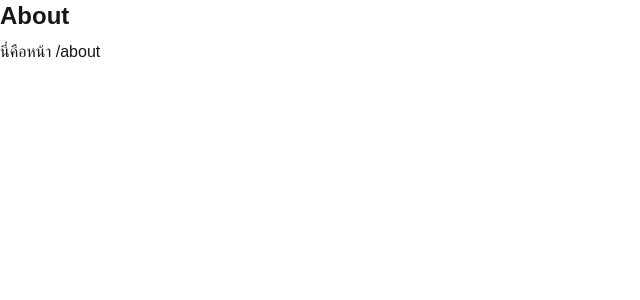
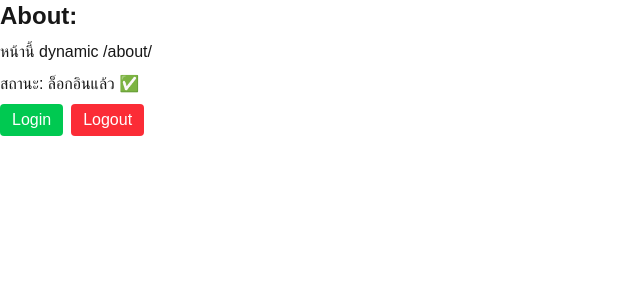
Before and after one commit to hellostandbymik/testing2, a Next.js app: page /about in a window 1280 px wide. Shown: the top 300 px of the page, without its empty margins (0-640 px from the left). Built offline with nearby package versions, Linux system fonts and the light colour scheme.

Commit message:
testing todo list

```diff
--- a/package.json
+++ b/package.json
@@ -8,10 +8,12 @@
     "start": "next start"
   },
   "dependencies": {
+    "@reduxjs/toolkit": "^2.9.0",
     "axios": "^1.12.2",
     "next": "15.5.4",
     "react": "19.1.0",
-    "react-dom": "19.1.0"
+    "react-dom": "19.1.0",
+    "react-redux": "^9.2.0"
   },
   "devDependencies": {
     "@tailwindcss/postcss": "^4",
--- a/src/app/about/[slug]/page.js
+++ b/src/app/about/[slug]/page.js
@@ -1,3 +1,5 @@
+import axios from 'axios';
+
 export async function generateMetadata({ params }) {
     const { slug } = await params;
     return { title: `About ${slug}` };
@@ -5,6 +7,13 @@ export async function generateMetadata({ params }) {
 
   export default async function AboutSlugPage({ params }) {
     const { slug } = await params;
+
+    // ✅ SSR fetch ด้วย axios
+    const res = await axios.get(`https://api.com/xxx?slug=${slug}`);
+    const data = res.data; // ข้อมูลจาก API
+    console.log(data)
+    console.log('ddddd')
+
     return (
       <section className="space-y-2">
         <h1 className="text-2xl font-semibold">About: {slug}</h1>
--- a/src/app/about/page.js
+++ b/src/app/about/page.js
@@ -1,8 +1,33 @@
-export default function AboutPage() {
-    return (
-      <section className="space-y-2">
-        <h1 className="text-2xl font-semibold">About</h1>
-        <p>นี่คือหน้า /about</p>
-      </section>
-    );
-  }
+'use client';
+
+import { useSelector, useDispatch } from 'react-redux';
+import { login, logout } from '../../store/slices/authSlice';
+
+export default function AboutSlugPage({ params }) {
+  const { slug } = params;
+  const isLogin = useSelector((state) => state.auth.isLogin);
+  const dispatch = useDispatch();
+
+  return (
+    <section className="space-y-2">
+      <h1 className="text-2xl font-semibold">About: {slug}</h1>
+      <p>หน้านี้ dynamic /about/{slug}</p>
+
+      <p>สถานะ: {isLogin ? 'ล็อกอินแล้ว ✅' : 'ยังไม่ได้ล็อกอิน ❌'}</p>
+
+      <button
+        className="px-3 py-1 bg-green-500 text-white rounded"
+        onClick={() => dispatch(login())}
+      >
+        Login
+      </button>
+
+      <button
+        className="px-3 py-1 bg-red-500 text-white rounded ml-2"
+        onClick={() => dispatch(logout())}
+      >
+        Logout
+      </button>
+    </section>
+  );
+}
--- a/src/app/layout.js
+++ b/src/app/layout.js
@@ -1,5 +1,6 @@
 import { Geist, Geist_Mono } from "next/font/google";
 import "./globals.css";
+import { ReduxProvider } from '../store/ReduxProvider'
 
 const geistSans = Geist({
   variable: "--font-geist-sans",
@@ -22,7 +23,9 @@ export default function RootLayout({ children }) {
       <body
         className={`${geistSans.variable} ${geistMono.variable} antialiased`}
       >
-        {children}
+        <ReduxProvider>
+          {children}
+        </ReduxProvider>
       </body>
     </html>
   );
--- /dev/null
+++ b/src/app/test/page.js
@@ -0,0 +1,136 @@
+"use client"
+
+import { useState, useEffect } from "react"
+
+const Test = ()=>{
+
+    const todoTasks = [
+        { id: 1, task:'อ่าน', completed: false},
+        { id: 2, task:'คิด', completed: false},
+        { id: 3, task:'ทำ', completed: false},
+    ]
+
+    const [task, setTask] = useState([])
+    const [showAdd, setShowAdd] = useState(false)
+    const [newTask, setNewTask] = useState('')
+
+    const handleToggle = (id)=> {
+        setTask((prev)=>
+            prev.map((item) =>
+            item.id === id ? { ...item, completed: item.completed ? false : true } : item
+         )
+        )
+        handleUpdateStorage(id)
+    }
+
+    const handleDelete = (id)=> {
+        setTask((prev)=>
+            prev.filter((item) =>
+            item.id != id
+        ))
+    }
+
+    const changeTextNewTask = (e)=>{
+        setNewTask(e.target.value)
+    }
+
+    const handleUpdateStorage = ()=>{
+        localStorage.setItem("task", JSON.stringify(task));
+    }
+
+    const handleAdd = ()=>{
+        console.log('adddd')
+        const text = newTask.trim();
+        if (text) return;
+
+        let last = newTask[task.length - 1];
+        const newId = last + 1
+        console.log(newId)
+        setTask((prev) => [
+          ...prev,
+          { id: newId, task: text, completed: false },
+        ]);
+        setNewTask("");
+    }
+
+    const ElementAdd = ()=>{
+
+        return(
+            <>
+                <input placeholder="เพิ่ม Task ใหม่..." onChange={(e)=>{changeTextNewTask}}/>{newTask}
+                <button onClick={handleAdd}>
+                บันทึก
+                </button> |
+                <button>
+                ❌
+                </button>
+            </>
+        )
+    }
+
+    // ดึง task localStorage
+    useEffect(() => {
+        const taskInlocal = localStorage.getItem("task");
+        if (taskInlocal) {
+          setTask(JSON.parse(taskInlocal));
+        }
+    }, []);
+
+     // set task localStorage
+    useEffect(() => {
+        const taskInlocal = localStorage.getItem("task");
+        if (!taskInlocal) {
+            localStorage.setItem("task", JSON.stringify(todoTasks));
+            setTask(JSON.parse(taskInlocal));
+        }
+    }, []);
+
+    console.log(newTask)
+
+    return(
+
+        <>
+           <h2 className="text-xl font-bold mb-4 text-center"> Todo List</h2>
+           {/* <button
+            onClick={()=>{setShowAdd(true)}}
+            className="bg-blue-500 text-white px-4 py-2 rounded-r-md hover:bg-blue-600"
+            >
+            ➕ Add
+            </button> */}
+            <ElementAdd/>
+            <ul className="space-y-3">
+                {task.map((item) => (
+                <li
+                    key={item.id}
+                    className="flex items-center justify-between p-3 bg-gray-100 rounded-lg shadow-sm hover:bg-gray-200 transition"
+                >
+                    <label className="flex items-center cursor-pointer">
+                    <input
+                        type="checkbox"
+                        checked={item.completed}
+                        onChange={() => handleToggle(item.id)}
+                        className="h-5 w-5 text-blue-600 rounded focus:ring-blue-500"
+                    />
+                    <span
+                        className={`ml-3 ${
+                        item.completed ? "line-through text-gray-400" : "text-gray-800"
+                        }`}
+                    >
+                        {item.task}
+                    </span>
+                    </label>
+                    <button
+                    onClick={() => handleDelete(item.id)}
+                    className="text-red-500 hover:text-red-700 font-medium"
+                    >
+                    ✕
+                    </button>
+
+                </li>
+                ))}
+            </ul>
+        </>
+    )
+}
+
+export default Test
--- /dev/null
+++ b/src/store/ReduxProvider.js
@@ -0,0 +1,8 @@
+'use client';
+
+import { Provider } from 'react-redux';
+import { store } from './store';
+
+export function ReduxProvider({ children }) {
+  return <Provider store={store}>{children}</Provider>;
+}
--- /dev/null
+++ b/src/store/slices/authSlice.js
@@ -0,0 +1,21 @@
+import { createSlice } from '@reduxjs/toolkit';
+
+const initialState = {
+  isLogin: true,
+};
+
+const authSlice = createSlice({
+  name: 'auth',
+  initialState,
+  reducers: {
+    login: (state) => {
+      state.isLogin = true;
+    },
+    logout: (state) => {
+      state.isLogin = false;
+    },
+  },
+});
+
+export const { login, logout } = authSlice.actions;
+export default authSlice.reducer;
--- /dev/null
+++ b/src/store/store.js
@@ -0,0 +1,8 @@
+import { configureStore } from '@reduxjs/toolkit';
+import authReducer from './slices/authSlice';
+
+export const store = configureStore({
+  reducer: {
+    auth: authReducer,
+  },
+});
```
Also changed, not shown: 2 other files (tests, documents, lock files or other folders).
